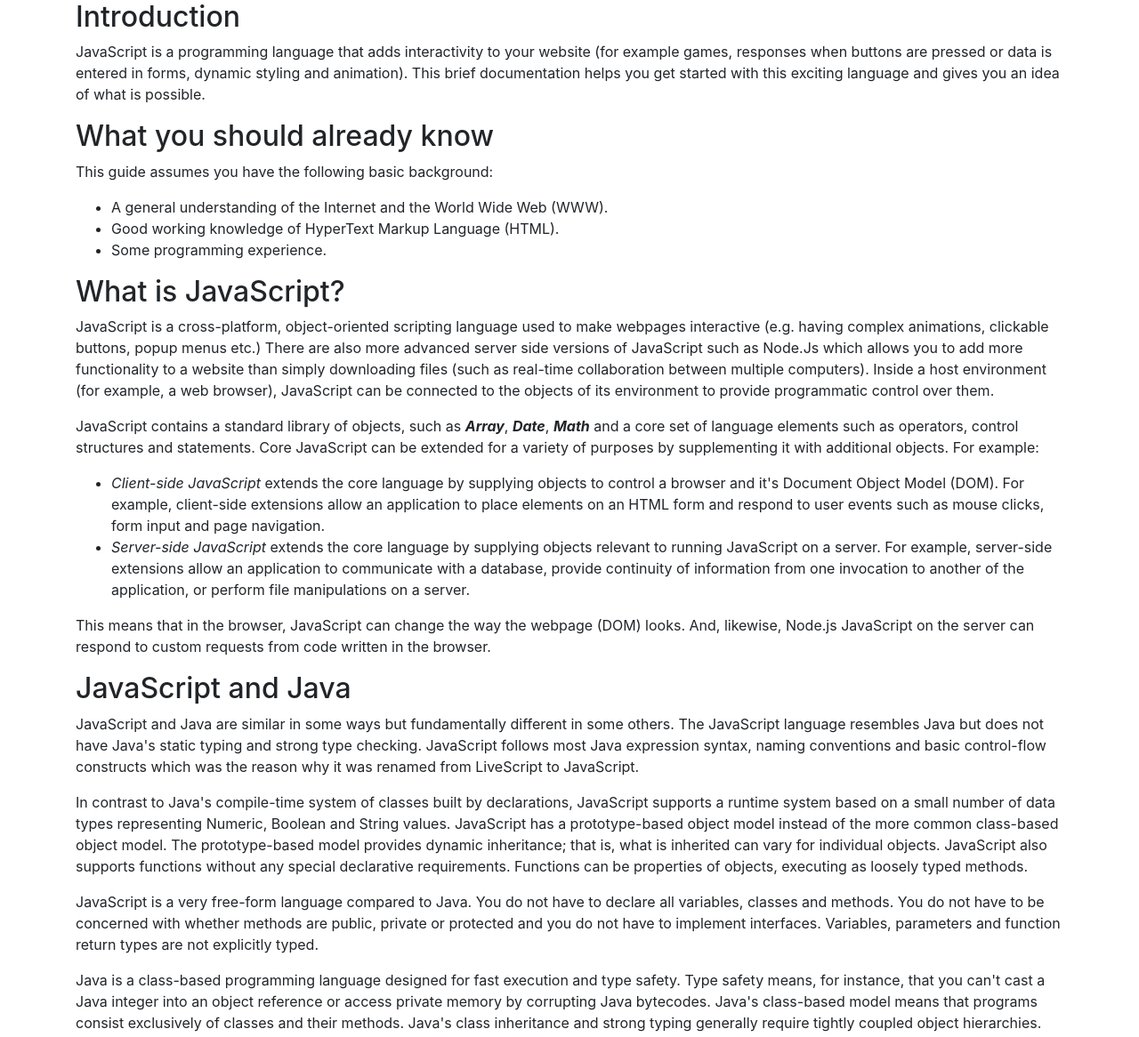
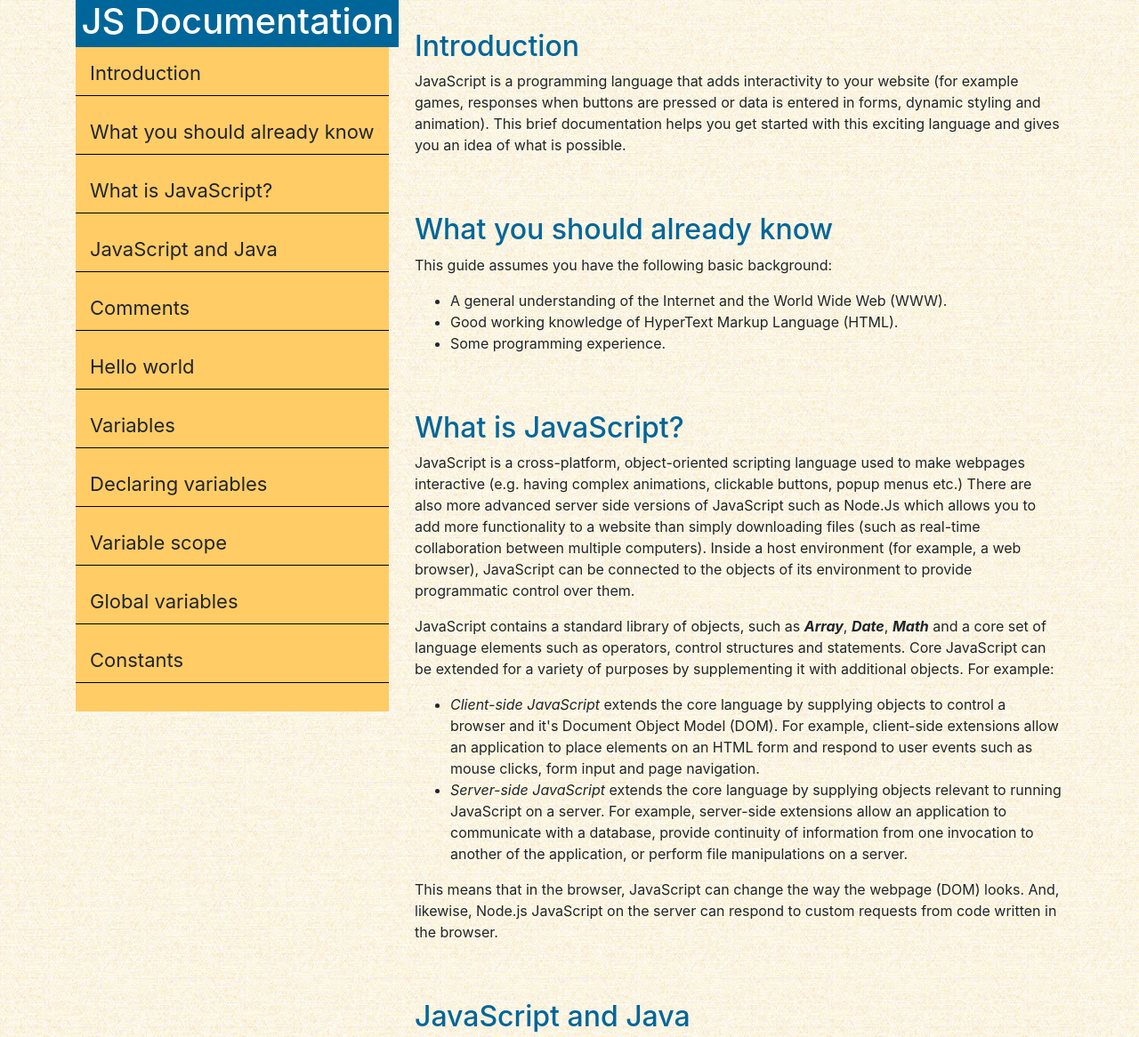
Before and after one commit to AJ-2018/JSDoc, a plain HTML site: page index.html in a window 1280 px wide. Shown: the top 1166 px of the page at 89% size. Drawn offline with nearby package versions, Linux system fonts and the light colour scheme.

Commit message:
Add fixed side navigation bar and changed the styling of the webpage

```diff
--- a/css/style.css
+++ b/css/style.css
@@ -1,5 +1,69 @@
 /* Universal Styles */
 
+body{
+  background-image: url('../images/bg-texture3.jpg');
+}
+
 figure{
-  background-color: #eee; /* Lightest shade of whisper */
+  background-color: #e5e5e5; /* a shade of whisper */
 }
+
+/* Navbar */
+
+
+#navbar header{
+  position: fixed;
+  overflow-y: scroll;
+  height: 100%;
+  background-color: #FFCC66;
+
+}
+
+#navbar header .nav-links{
+  padding-top: 3.6rem;
+}
+
+#navbar h1{
+  position: fixed;
+  color: #FFF;
+  background-color: #006699;
+  padding: 0 0.322rem 0.3rem 0.41rem;
+}
+
+@media only screen and (max-width: 1199px){
+  #navbar header{
+    position: relative;
+    display: flex;
+    max-width: 100%;
+    height: 25%;
+  }
+}
+
+
+#navbar p{
+  font-size: 1.375rem;
+  border-bottom: 1px solid #000;
+}
+
+#navbar p.last{
+  border: none;
+}
+
+#navbar a{
+  color: inherit;
+}
+
+
+/* Content section */
+
+.content{
+  padding: 2rem 1rem 1rem 1rem;
+}
+
+.main-section{
+  margin-bottom: 4rem;
+}
+
+.main-section h2{
+  color: #006699;
+}
--- a/index.html
+++ b/index.html
@@ -8,7 +8,34 @@
     <link rel="stylesheet" href="./css/style.css" type="text/css">
   </head>
   <body>
-    <main id="main-doc" class="container">
+    <!-- Main container -->
+    <div class="container">
+      <div class="row">
+        <nav class="col-md-12 col-lg-4" id="navbar">
+          <header>
+            <h1>JS Documentation</h1>
+            <div class="nav-links">
+              <p><a href="#Introduction" class="nav-link">Introduction</a></p>
+              <p><a href="#What_you_should_already_know" class="nav-link">What you should already know</a></p>
+              <p><a href="#What_is_JavaScript?" class="nav-link">What is JavaScript?</a></p>
+              <p><a href="#JavaScript_and_Java" class="nav-link">JavaScript and Java</a></p>
+              <p><a href="#Comments" class="nav-link">Comments</a></p>
+              <p><a href="#Hello_world" class="nav-link">Hello world</a></p>
+              <p><a href="#Variables" class="nav-link">Variables</a></p>
+              <p><a href="#Declaring_variables" class="nav-link">Declaring variables</a></p>
+              <p><a href="#Variable_scope" class="nav-link">Variable scope</a></p>
+              <p><a href="#Global_variables" class="nav-link">Global variables</a></p>
+              <p><a href="#Constants" class="nav-link">Constants</a></p>
+              <p><a href="#Data_types" class="nav-link">Data types</a></p>
+              <p><a href="#if...else_statement" class="nav-link">if...else statement</a></p>
+              <p><a href="#while_statement" class="nav-link">while statement</a></p>
+              <p><a href="#Function_declarations" class="nav-link">Function declarations</a></p>
+              <p><a href="#Function_scope" class="nav-link">Function scope</a></p>
+              <p class="last"><a href="#Reference" class="nav-link">Reference</a></p>
+            </div>
+          </header>
+        </nav>
+        <main id="main-doc" class=" col-md-12 col-lg-8 offset-lg-4 content">
           <section class="main-section" id="Introduction">
             <header>
               <h2>Introduction</h2>
@@ -169,7 +196,7 @@
               <h2>Constants</h2>
             </header>
             <p>You can create a read-only, named constant with the <strong><em>const</em></strong> keyword. The syntax of a constant identifier is the same as for a variable identifier: it must start with a letter, underscore or dollar sign ($) and can contain alphabetic, numeric, or underscore characters.</p>
-        <figure style="padding: 1rem 0 1rem 8rem;">
+            <figure style="padding: 1rem 0 1rem 9rem;">
               <code style="color: #000;">
                 const PI = 3.14;
               </code>
@@ -371,7 +398,7 @@
               </pre>
             </figure>
             <p>The function <b>square</b> takes one parameter, called <b>number</b>. The function consists of one statement that says to return the parameter of the function (that is, <i>number</i>) multiplied by itself. The statement <b>return</b> specifies the value returned by the function:</p>
-        <figure style="padding: 1rem 0 1rem 7rem;">
+            <figure style="padding: 1rem 0 1rem 9rem;">
               <code style="color: #000;">
                 return number * number;
               </code>
@@ -443,6 +470,8 @@
             </ul>
           </section>
         </main>
+      </div>
+    </div>
     <script src="https://cdn.freecodecamp.org/testable-projects-fcc/v1/bundle.js"></script>
   </body>
 </html>
```
Also changed, not shown: images/bg-texture3.jpg (added). Lines whose indentation alone changed are shown as unchanged.
